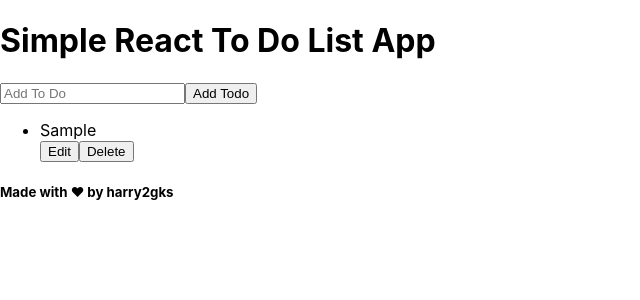
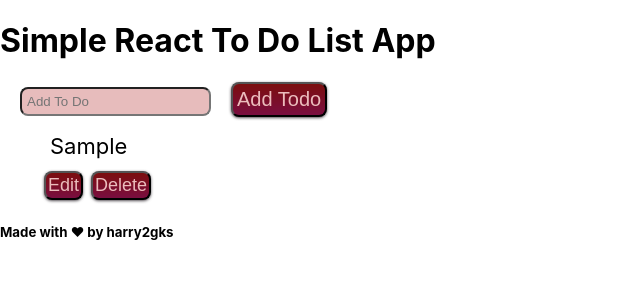
Before and after one commit to Harry2gks/react-todo-list-v2, a React (Create React App) app: page / in a window 1280 px wide. Both pictures are taken after typing "Sample" into the empty fields and a click on the button "Add Todo". Shown: the top 300 px of the page, without its empty margins (0-640 px from the left). Built offline with nearby package versions, Linux system fonts and the light colour scheme.

Commit message:
added styles

```diff
--- a/src/App.css
+++ b/src/App.css
@@ -1,38 +1,73 @@
-.App {
-  text-align: center;
+.completed{
+    color: gray;
+    text-decoration: line-through;
 }
 
-.App-logo {
-  height: 40vmin;
-  pointer-events: none;
+.container {
+    display: block;
+    width: 500px;
+    margin: 10px auto 100px;
+    background-color: #cc9797;
+    padding: 0px 10px 10px 10px;
+    border-radius: 10px;
+    text-align: center;
+    color: #7b0e0e;
+    font-size: 18px;
+  }
+
+ul {
+    list-style: none;
 }
 
-@media (prefers-reduced-motion: no-preference) {
-  .App-logo {
-    animation: App-logo-spin infinite 20s linear;
-  }
+li {
+    margin: 10px;
+    font-size: 22px;
 }
 
-.App-header {
-  background-color: #282c34;
-  min-height: 100vh;
-  display: flex;
-  flex-direction: column;
-  align-items: center;
-  justify-content: center;
-  font-size: calc(10px + 2vmin);
-  color: white;
+li:hover {
+    cursor: pointer;
 }
 
-.App-link {
-  color: #61dafb;
+ul button {
+    padding: 2px 2px 2px 2px;
+    margin: 2px 4px 2px 4px;
+    font-size: 18px;
 }
 
-@keyframes App-logo-spin {
-  from {
-    transform: rotate(0deg);
-  }
-  to {
-    transform: rotate(360deg);
-  }
+button {
+    background: #7b0e0e;
+    background-image: -webkit-linear-gradient(top, #7b0e0e, #7a0e40);
+    background-image: -moz-linear-gradient(top, #7b0e0e, #7a0e40);
+    background-image: -ms-linear-gradient(top, #7b0e0e, #7a0e40);
+    background-image: -o-linear-gradient(top, #7b0e0e, #7a0e40);
+    background-image: linear-gradient(to bottom, #7b0e0e, #7a0e40);
+    -webkit-border-radius: 8;
+    -moz-border-radius: 8;
+    border-radius: 8px;
+    -webkit-box-shadow: 0px 1px 3px #524d52;
+    -moz-box-shadow: 0px 1px 3px #524d52;
+    box-shadow: 0px 1px 3px #524d52;
+    font-family: Arial;
+    color: #ebbcbc;
+    font-size: 20px;
+    padding: 4px 4px 4px 4px;
+    text-decoration: none;
 }
+
+button:hover {
+    background: #c91818;
+    background-image: -webkit-linear-gradient(top, #c91818, #610c34);
+    background-image: -moz-linear-gradient(top, #c91818, #610c34);
+    background-image: -ms-linear-gradient(top, #c91818, #610c34);
+    background-image: -o-linear-gradient(top, #c91818, #610c34);
+    background-image: linear-gradient(to bottom, #c91818, #610c34);
+    text-decoration: none;
+}
+
+input {
+    padding: 5px;
+    margin: 0px 20px;
+    border-radius: 8px;
+    background-color: #e7bcbc;
+    color: #7b0e0e;
+}
--- a/src/Todo.css
+++ /dev/null
@@ -1,4 +0,0 @@
-.completed{
-    color: gray;
-    text-decoration: line-through;
-}
--- a/src/Todo.js
+++ b/src/Todo.js
@@ -1,5 +1,4 @@
 import React, { Component } from "react";
-import "./Todo.css"
 
 export default class Todo extends Component {
   constructor(props) {
```
